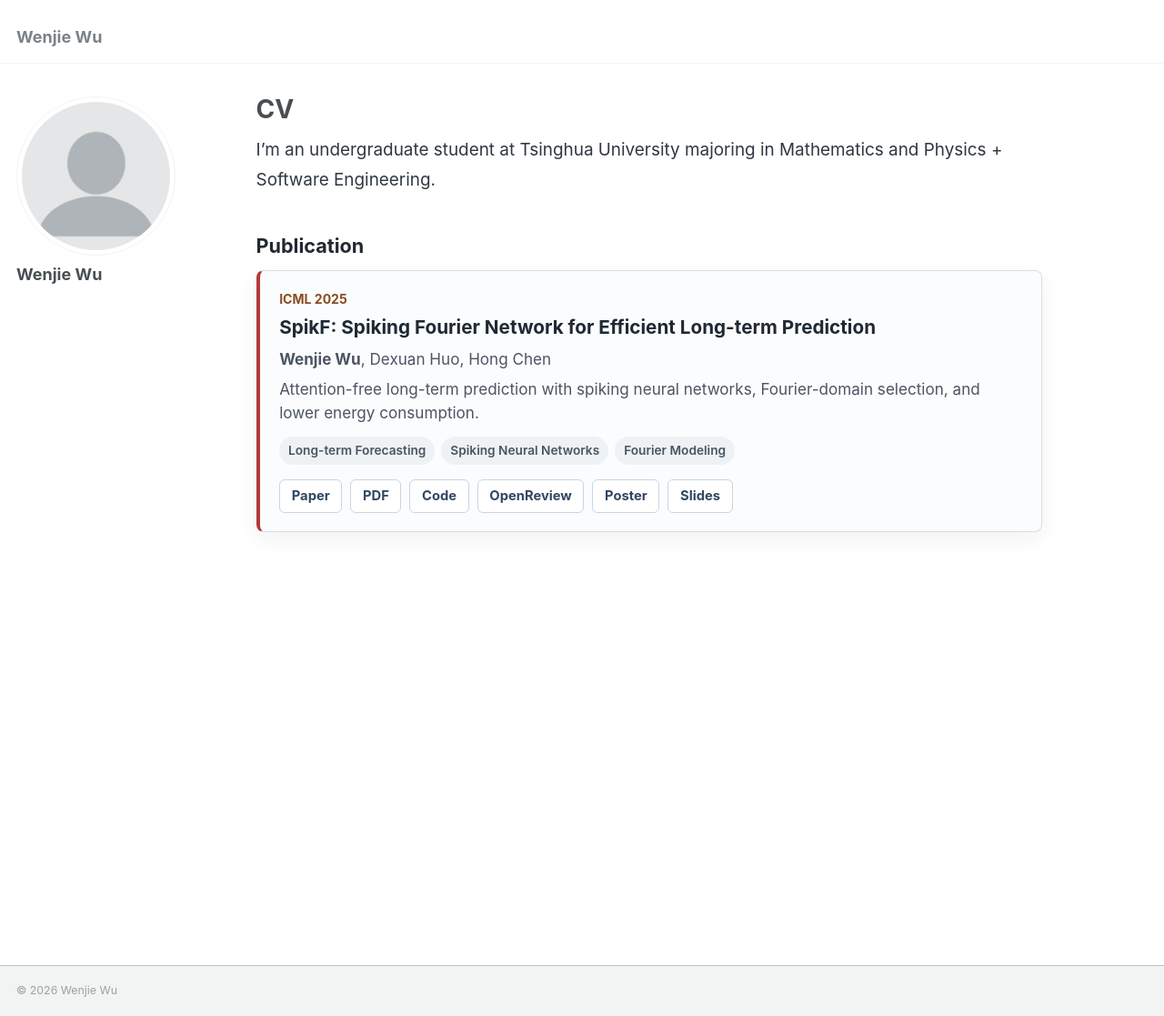
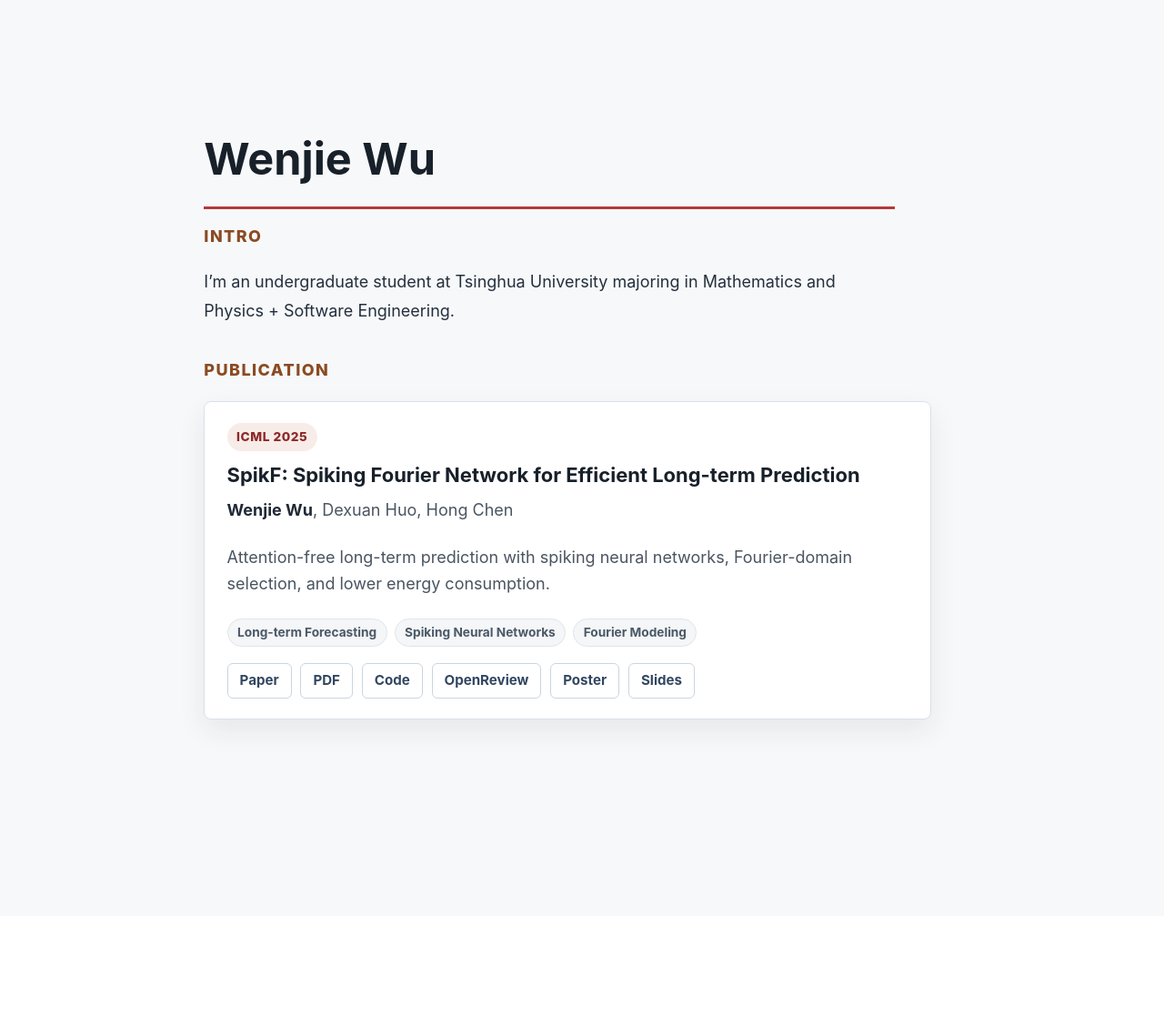
Before and after one commit to WWJ-creator/WWJ-creator.github.io, a Jekyll site: the page built from _pages/cv.md, in a window 1280 px wide and 1117 px high. Shown: the whole window at 91% size. Built offline with Jekyll 4.4.1, drawn with Linux system fonts in a browser that asks for light colours.

Commit message:
Simplify profile page layout

```diff
--- a/_layouts/default.html
+++ b/_layouts/default.html
@@ -11,10 +11,12 @@ layout: compress
     {% include head/custom.html %}
   </head>
 
-  <body>
+  <body{% if page.body_class %} class="{{ page.body_class }}"{% endif %}>
 
     {% include browser-upgrade.html %}
-    {% include masthead.html %}
+    {% unless page.hide_masthead %}
+      {% include masthead.html %}
+    {% endunless %}
 
     {{ content }}
 
--- a/_pages/cv.md
+++ b/_pages/cv.md
@@ -1,20 +1,23 @@
 ---
-layout: archive
-title: "CV"
+layout: single
+title: "Wenjie Wu"
 permalink: /cv/
-author_profile: true
+author_profile: false
+hide_masthead: true
+body_class: "profile-page"
 redirect_from:
   - /resume
 ---
 
-<section class="profile-intro">
+<section class="profile-intro" aria-labelledby="intro-heading">
+  <p class="section-label" id="intro-heading">Intro</p>
   <p class="profile-intro__text">
     I&rsquo;m an undergraduate student at Tsinghua University majoring in Mathematics and Physics + Software Engineering.
   </p>
 </section>
 
 <section class="publication-section" aria-labelledby="publication-heading">
-  <h2 id="publication-heading">Publication</h2>
+  <p class="section-label" id="publication-heading">Publication</p>
 
   <article class="publication-card">
     <div class="publication-card__meta">ICML 2025</div>
--- a/assets/css/main.scss
+++ b/assets/css/main.scss
@@ -40,109 +40,187 @@
 @import "vendor/magnific-popup/magnific-popup";
 @import "print";
 
+body.profile-page {
+  background: #f7f8fa;
+}
+
+.profile-page #main {
+  max-width: 880px;
+  margin: 0 auto;
+  padding: 4.5rem 1.35rem 3rem;
+}
+
+.profile-page .page {
+  float: none;
+  width: 100%;
+  padding: 0;
+}
+
+.profile-page .page__inner-wrap {
+  width: 100%;
+}
+
+.profile-page .page__title {
+  margin-bottom: 1.5rem;
+  color: #18202a;
+  font-size: 2.7rem;
+  font-weight: 750;
+  letter-spacing: 0;
+}
+
+.profile-page .page__content {
+  color: #2f3742;
+}
+
+.profile-page .page__content a {
+  text-decoration: none;
+}
+
+.profile-page .page__content a:hover {
+  text-decoration: none;
+}
+
+.profile-page .page__meta {
+  display: none;
+}
+
 .profile-intro {
-  margin-bottom: 1.5rem;
+  max-width: 760px;
+  margin-bottom: 2.1rem;
+  padding-top: 1.1rem;
+  border-top: 3px solid #b33a3a;
+}
+
+.section-label {
+  margin: 0 0 0.55rem;
+  color: #8a4b22;
+  font-size: 0.78rem;
+  font-weight: 800;
+  letter-spacing: 0.08em;
+  line-height: 1.2;
+  text-transform: uppercase;
 }
 
 .profile-intro__text {
-  max-width: 46rem;
+  max-width: 700px;
   margin: 0;
-  color: #2f3742;
-  font-size: 1.05rem;
-  line-height: 1.75;
+  color: #24303d;
+  font-size: 1.12rem;
+  line-height: 1.78;
 }
 
-.publication-section h2 {
-  margin-bottom: 0.75rem;
-  color: #222831;
-  font-size: 1.2rem;
+.publication-section {
+  max-width: 800px;
+  margin-top: 0;
 }
 
 .publication-card {
-  max-width: 48rem;
-  padding: 1.1rem 1.2rem;
-  border: 1px solid #d8dee6;
-  border-left: 4px solid #b33a3a;
+  padding: 1.25rem 1.35rem;
+  border: 1px solid #d9e0e8;
   border-radius: 8px;
-  background: #fbfcfd;
-  box-shadow: 0 8px 24px rgba(28, 35, 45, 0.06);
+  background: #ffffff;
+  box-shadow: 0 12px 30px rgba(31, 41, 51, 0.08);
 }
 
 .publication-card__meta {
-  margin-bottom: 0.4rem;
-  color: #8a4b22;
-  font-size: 0.78rem;
-  font-weight: 700;
+  display: inline-flex;
+  align-items: center;
+  min-height: 1.75rem;
+  margin-bottom: 0.65rem;
+  padding: 0.25rem 0.58rem;
+  border-radius: 999px;
+  background: #f7ece8;
+  color: #8d2929;
+  font-size: 0.76rem;
+  font-weight: 800;
+  letter-spacing: 0.04em;
   text-transform: uppercase;
 }
 
 .publication-card__title {
-  margin: 0 0 0.45rem;
-  color: #1f2933;
-  font-size: 1.15rem;
+  margin: 0 0 0.5rem;
+  color: #18202a;
+  font-size: 1.22rem;
   line-height: 1.35;
 }
 
 .publication-card__authors,
 .publication-card__summary {
   margin: 0.35rem 0;
-  color: #4b5563;
-  font-size: 0.95rem;
-  line-height: 1.55;
+  color: #4a5561;
+  font-size: 0.96rem;
+  line-height: 1.6;
+}
+
+.publication-card__authors strong {
+  color: #202936;
 }
 
 .publication-card__tags {
   display: flex;
   flex-wrap: wrap;
-  gap: 0.4rem;
-  margin-top: 0.7rem;
+  gap: 0.45rem;
+  margin-top: 0.85rem;
 }
 
 .publication-card__tags span {
   display: inline-flex;
   align-items: center;
   min-height: 1.7rem;
-  padding: 0.25rem 0.55rem;
+  padding: 0.25rem 0.58rem;
+  border: 1px solid #e0e5eb;
   border-radius: 999px;
-  background: #eef2f5;
-  color: #4a5561;
+  background: #f4f6f8;
+  color: #4b5967;
   font-size: 0.76rem;
-  font-weight: 600;
+  font-weight: 650;
 }
 
 .publication-card__links {
   display: flex;
   flex-wrap: wrap;
-  gap: 0.5rem;
-  margin-top: 0.9rem;
+  gap: 0.55rem;
+  margin-top: 1rem;
 }
 
 .publication-card__links a {
   display: inline-flex;
   align-items: center;
-  min-height: 2rem;
-  padding: 0.35rem 0.7rem;
+  min-height: 2.05rem;
+  padding: 0.38rem 0.72rem;
   border: 1px solid #cbd5df;
   border-radius: 6px;
   background: #ffffff;
   color: #314761;
-  font-size: 0.82rem;
-  font-weight: 700;
-  text-decoration: none;
+  font-size: 0.84rem;
+  font-weight: 750;
 }
 
 .publication-card__links a:hover {
   border-color: #b33a3a;
   color: #8d2929;
+  background: #fff8f6;
+}
+
+.profile-page .page__footer {
+  display: none;
 }
 
 @media (max-width: 37.5em) {
+  .profile-page #main {
+    padding-top: 2.6rem;
+  }
+
+  .profile-page .page__title {
+    font-size: 2.15rem;
+  }
+
   .profile-intro__text {
-    font-size: 1rem;
+    font-size: 1.02rem;
   }
 
   .publication-card {
-    padding: 0.95rem;
+    padding: 1rem;
   }
 
   .publication-card__links a {
```
Also changed, not shown: _pages/about.md (+6 -3 lines).
